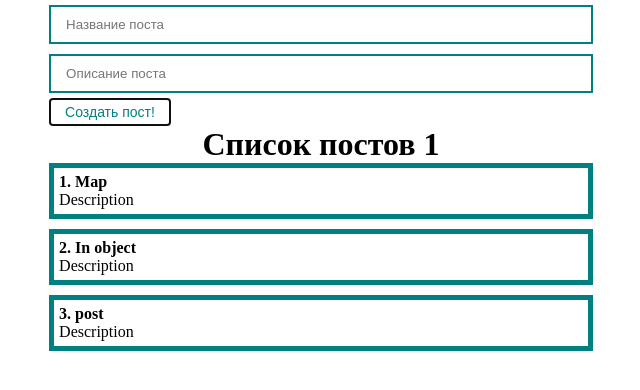
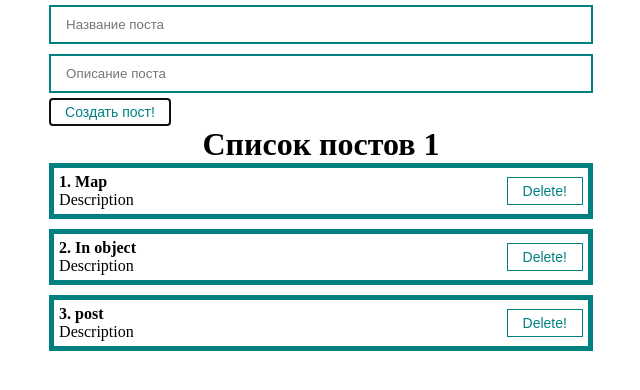
Before and after one commit to Emil-kolom/reactDemo, a React (Create React App) app: page / in a window 1280 px wide. Shown: the top 390 px of the page, without its empty margins (319-959 px from the left). Built offline with nearby package versions, Linux system fonts and the light colour scheme.

Commit message:
implement deleting posts

```diff
--- a/src/App.js
+++ b/src/App.js
@@ -17,10 +17,19 @@ function App() {
     setPosts([...posts, newPost])
   }
 
+  function removePost(post){
+    setPosts(posts.filter(p=>p.id !== post.id))
+  }
+
     return (
     <div className="App">
       <PostCreator create={createPost}/>
-      <PostList posts={posts} title="Список постов 1"/>
+      {posts.length !== 0
+          ?
+          <PostList remove={removePost} posts={posts} title="Список постов 1"/>
+          :
+          <h1 style={{textAlign: 'center'}}>Посты не найдены</h1>
+      }
     </div>
   );
 }
--- a/src/components/Post.js
+++ b/src/components/Post.js
@@ -1,5 +1,6 @@
 import React from 'react';
 import '../style/post.css'
+import MyButton from "./UI/button/MyButton";
 
 const Post = (props) => {
     return (
@@ -9,6 +10,7 @@ const Post = (props) => {
                     <strong>{props.post.id}. {props.post.title}</strong>
                     <div>{props.post.body}</div>
                 </div>
+                <MyButton onClick={()=> props.remove(props.post)}>Delete!</MyButton>
             </div>
         </div>
     );
--- a/src/components/PostList.jsx
+++ b/src/components/PostList.jsx
@@ -1,12 +1,12 @@
 import React from 'react';
 import Post from "./Post";
 
-const PostList = ({posts, title}) => {
+const PostList = ({posts, title, remove}) => {
     return (
         <div>
             <h1 style={{textAlign: 'center'}}>{title}</h1>
             {posts.map(post =>
-                <Post post={post} key={post.id}/>
+                <Post remove={remove} post={post} key={post.id}/>
             )}
         </div>
     );
--- a/src/style/post.css
+++ b/src/style/post.css
@@ -10,4 +10,11 @@
     margin-bottom: 10px;
     max-width: 800px;
     min-width: 500px;
+    display: flex;
+    justify-content: space-between;
+    align-items: center;
 }
+
+.post__content{
+    word-break: break-all;
+}
```
